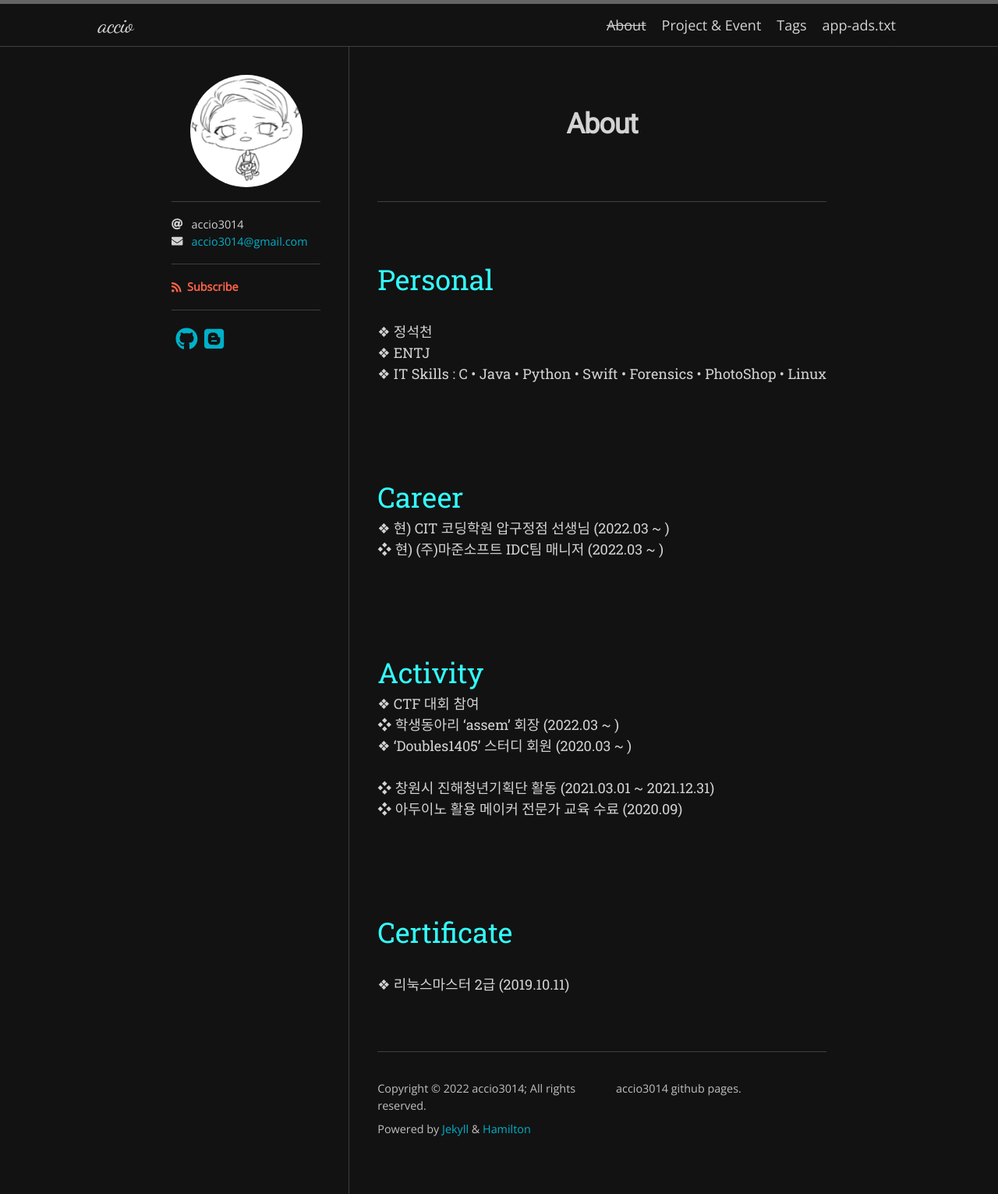
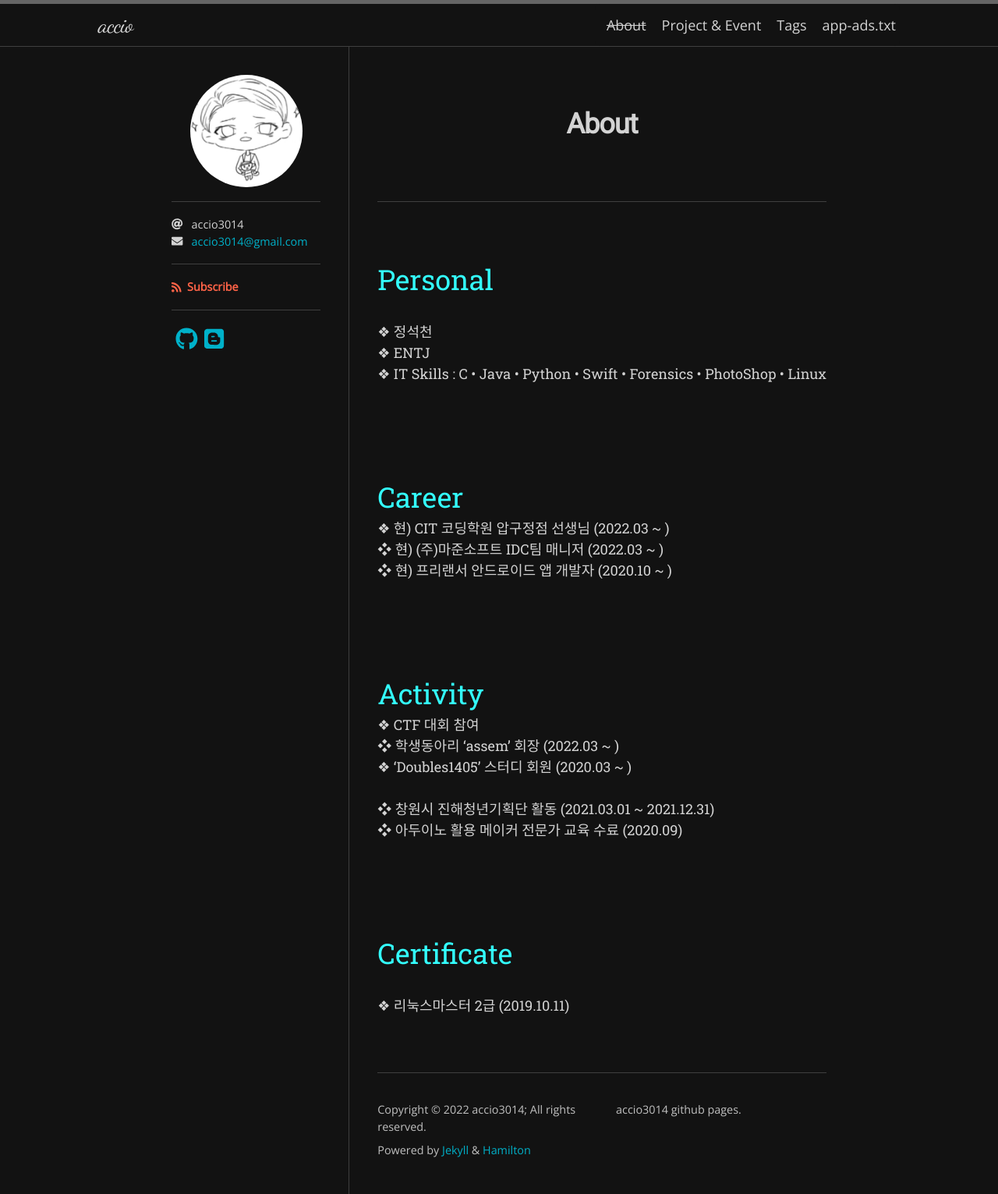
Before and after one commit to accio3014/accio3014.github.io, a Jekyll site: the page built from about.md, in a window 1280 px wide. Shown: the whole page at 78% size. Built offline with Jekyll 4.4.1, drawn with Linux system fonts in a browser that asks for light colours; nearby versions of some CDN libraries; some web fonts are replaced.

Commit message:
커리어 수정

```diff
--- a/about.md
+++ b/about.md
@@ -16,6 +16,7 @@ permalink: /about/
 <br>
 ❖  현) CIT 코딩학원 압구정점 선생님 (2022.03 ~ )
 ❖  현) (주)마준소프트 IDC팀 매니저 (2022.03 ~ )
+❖  현) 프리랜서 안드로이드 앱 개발자 (2020.10 ~ )
 <br>
 <br>
 <br>
--- a/index.markdown
+++ b/index.markdown
@@ -17,6 +17,7 @@ layout: home
 <br>
 ❖  현) CIT 코딩학원 압구정점 선생님 (2022.03 ~ )
 ❖  현) (주)마준소프트 IDC팀 매니저 (2022.03 ~ )
+❖  현) 프리랜서 안드로이드 앱 개발자 (2020.10 ~ )
 <br>
 <br>
 <br>
```
